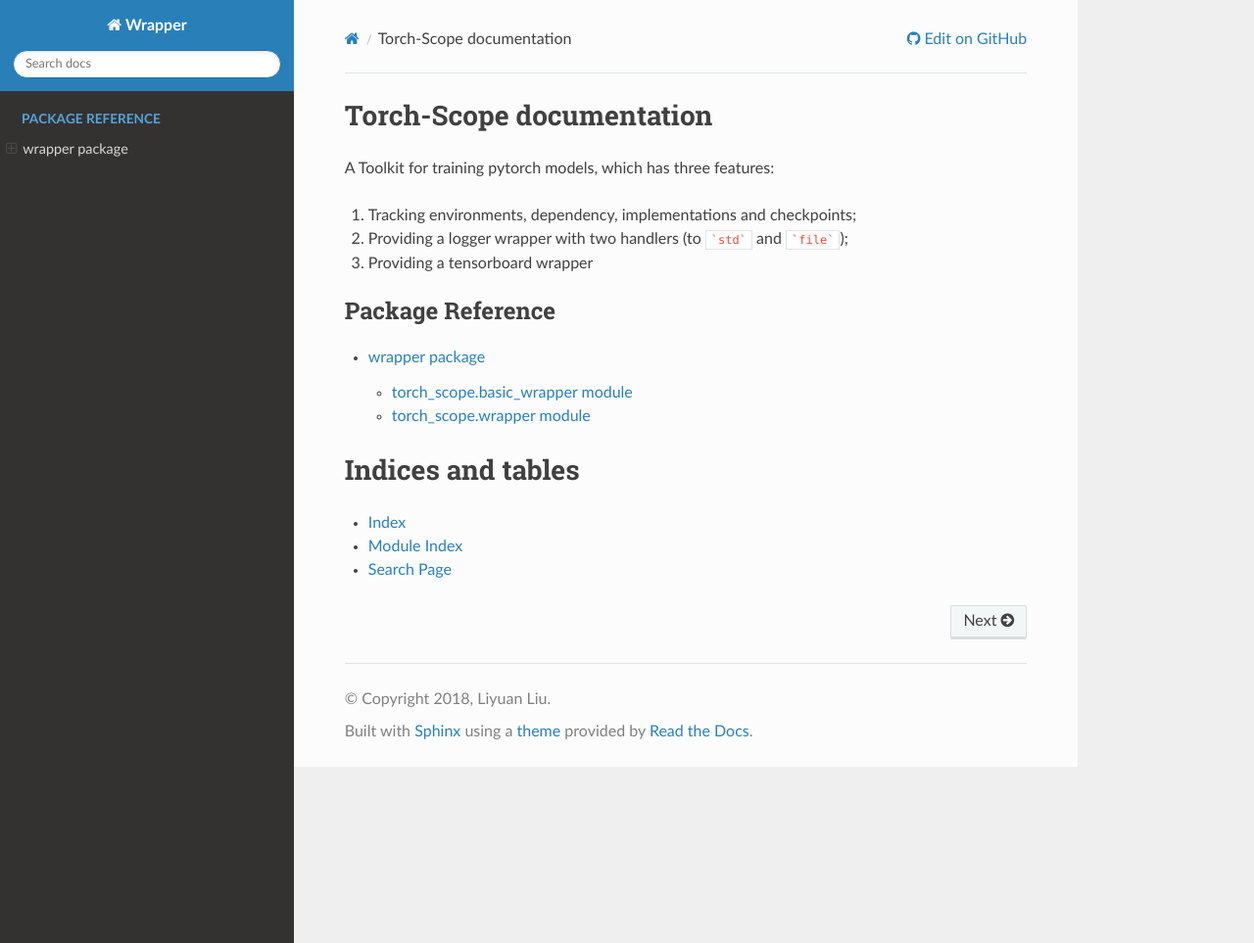
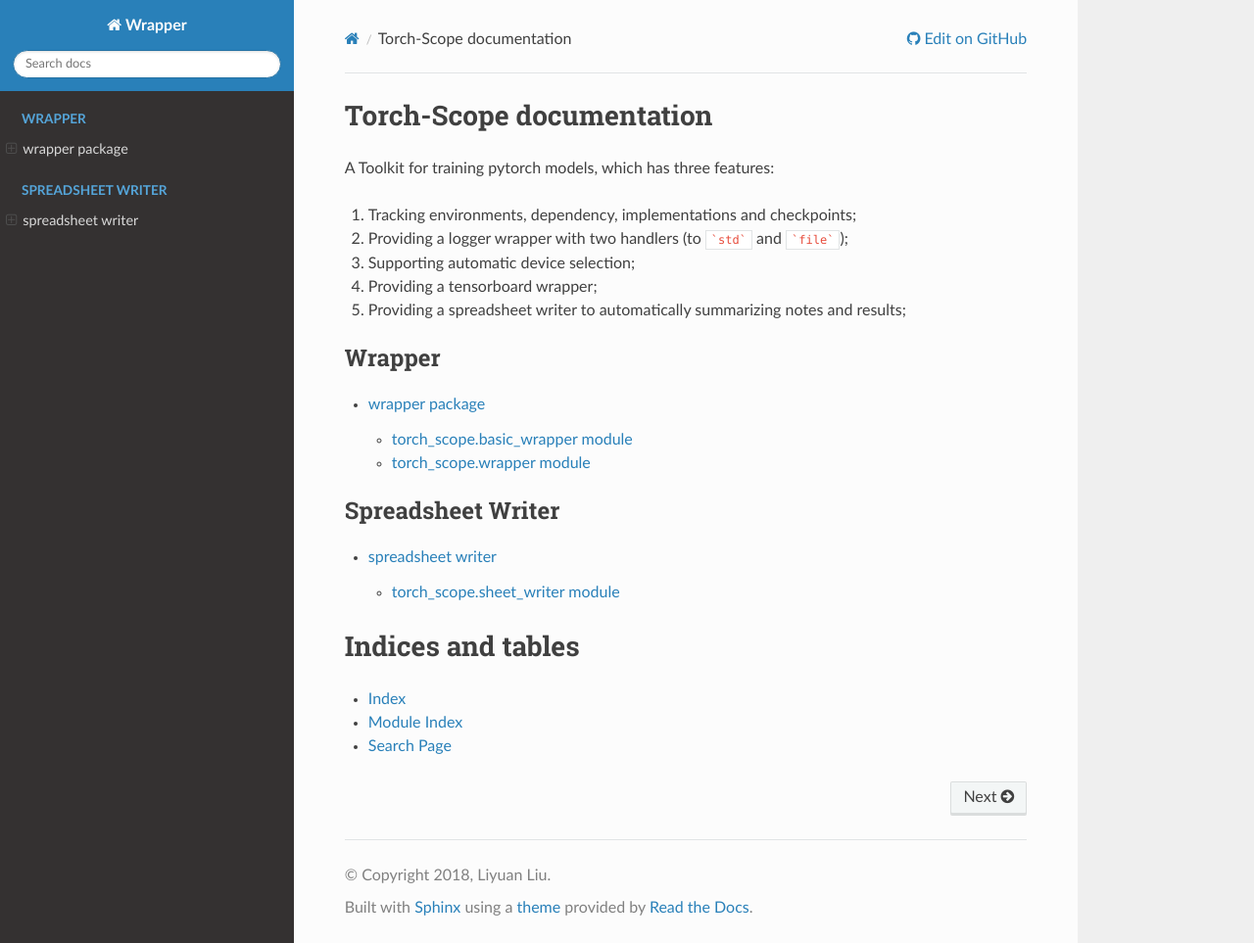
Before and after one commit to LiyuanLucasLiu/Torch-Scope, a Sphinx documentation site: the page built from docs/source/index.rst, in a window 1280 px wide and 963 px high. Shown: the whole window at 98% size. Built offline with Sphinx 7.4.7 and the Read the Docs theme 2.0.0, drawn with Linux system fonts in a browser that asks for light colours.

Commit message:
update doc and readme

````diff
--- a/docs/source/index.rst
+++ b/docs/source/index.rst
@@ -12,13 +12,21 @@
 
 1. Tracking environments, dependency, implementations and checkpoints;
 2. Providing a logger wrapper with two handlers (to ```std``` and ```file```);
-3. Providing a tensorboard wrapper
+3. Supporting automatic device selection;
+4. Providing a tensorboard wrapper;
+5. Providing a spreadsheet writer to automatically summarizing notes and results;
 
 .. toctree::
    :maxdepth: 2
-   :caption: Package Reference
+   :caption: Wrapper
 
    wrapper
+
+.. toctree::
+   :maxdepth: 2
+   :caption: Spreadsheet Writer
+
+   sheet_writer
 
 
 Indices and tables
--- /dev/null
+++ b/docs/source/sheet_writer.rst
@@ -0,0 +1,7 @@
+spreadsheet writer
+==========================
+
+torch_scope\.sheet_writer module
+-----------------------------------
+.. autoclass:: torch_scope.sheet_writer
+    :members:
--- a/docs/source/wrapper.rst
+++ b/docs/source/wrapper.rst
@@ -4,9 +4,9 @@
 torch_scope\.basic_wrapper module
 -----------------------------------
 .. autoclass:: torch_scope.basic_wrapper
-	:members:
+    :members:
 
 torch_scope\.wrapper module
 -----------------------------------
 .. autoclass:: torch_scope.wrapper
-	:members:
+    :members:
````
